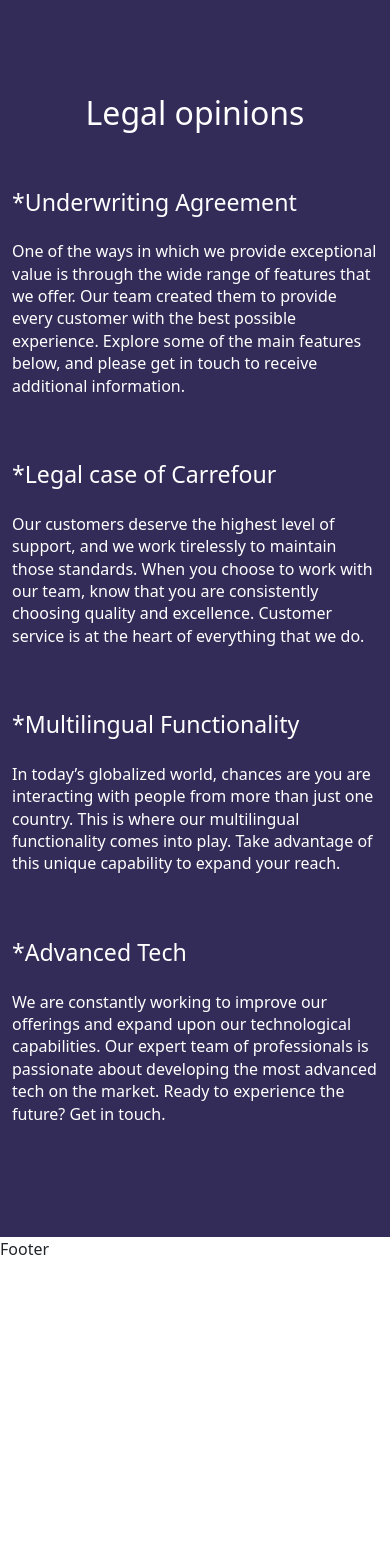
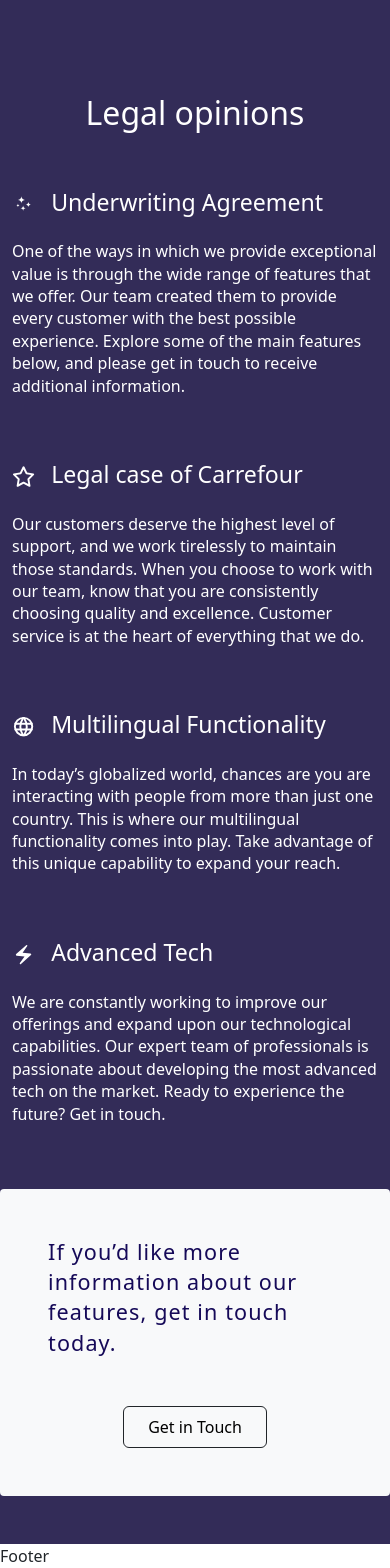
Before and after one commit to Ahmedmeid99/Mohamed-El-Gammal, a React (Vite) app: page / in a window 390 px wide. Shown: the part 3421-4989 px from the top of the page. Before the commit the page ends 4682 px from the top, so only its background shows below. Built offline with nearby package versions, Linux system fonts and the light colour scheme.

Commit message:
add our people section

```diff
--- a/src/components/LegalOpinions/index.jsx
+++ b/src/components/LegalOpinions/index.jsx
@@ -1,3 +1,8 @@
+import { FaRegStar } from 'react-icons/fa6'
+import { MdOutlineElectricBolt } from 'react-icons/md'
+import { TbWorld } from 'react-icons/tb'
+import { WiStars } from 'react-icons/wi'
+
 const LegalOpinions = () => {
   return (
     <section className="section legal-opinions w-100 pt-5 pb-5">
@@ -7,8 +12,10 @@ const LegalOpinions = () => {
       <div className="container">
         <div className="d-flex justify-content-center align-items-center flex-column flex-md-row gap-5 mb-5">
           <div className="option">
-            <h3 className=" text-white mb-4">
-              <span>*</span>
+            <h3 className=" text-white mb-4 d-flex justify-content-start align-items-end gap-3">
+              <span>
+                <WiStars />
+              </span>
               <span>Underwriting Agreement</span>
             </h3>
             <p className=" text-white  fs-6">
@@ -20,8 +27,10 @@ const LegalOpinions = () => {
             </p>
           </div>
           <div className="option">
-            <h3 className=" text-white mb-4">
-              <span>*</span>
+            <h3 className=" text-white mb-4 d-flex justify-content-start align-items-end gap-3">
+              <span>
+                <FaRegStar />
+              </span>
               <span>Legal case of Carrefour</span>
             </h3>
             <p className=" text-white fs-6">
@@ -35,8 +44,10 @@ const LegalOpinions = () => {
         </div>
         <div className="d-flex justify-content-center align-items-center flex-column flex-md-row gap-5 mb-5">
           <div className="option">
-            <h3 className=" text-white mb-4">
-              <span>*</span>
+            <h3 className=" text-white mb-4 d-flex justify-content-start align-items-end gap-3">
+              <span>
+                <TbWorld />
+              </span>
               <span>Multilingual Functionality</span>
             </h3>
             <p className=" text-white  fs-6">
@@ -47,8 +58,10 @@ const LegalOpinions = () => {
             </p>
           </div>
           <div className="option">
-            <h3 className=" text-white mb-4">
-              <span>*</span>
+            <h3 className=" text-white mb-4 d-flex justify-content-start align-items-end gap-3">
+              <span>
+                <MdOutlineElectricBolt />
+              </span>
               <span>Advanced Tech</span>
             </h3>
             <p className=" text-white  fs-6">
@@ -60,6 +73,12 @@ const LegalOpinions = () => {
           </div>
         </div>
       </div>
+      <div className="feature-contact container d-flex justify-content-center align-items-center flex-column bg-light p-5  rounded-1">
+        <p className='fs-4 ui-text-900 mb-5'>
+          If you’d like more information about our features, get in touch today.
+        </p>
+        <button className="btn btn-light border border-dark py-2 px-4">Get in Touch</button>
+      </div>
     </section>
   )
 }
--- a/src/index.css
+++ b/src/index.css
@@ -253,17 +253,22 @@ header .sm-menu li .active {
 /* ----------------- */
 .other-links {
   position: absolute;
-  top: 90%;
+  top: 100%;
   left: 0;
   transform: translateY(30px);
   padding: 30px;
   background: var(--primary-900);
-  margin-top: 0px;
+  margin-top: -3px;
   border-bottom: 5px solid var(--primary-700);
+  border-top: 5px solid var(--primary-700);
   transition: 0.3s;
   opacity: 0;
   z-index: -1;
   pointer-events: none;
+  /* try */
+  background-color: rgba(255, 255, 255, 0.2);
+  backdrop-filter: blur(30px);
+  box-shadow: 3px 3px 3px rgba(0, 0, 0, 0.089);
 }
 
 .other-links:hover,
@@ -294,6 +299,9 @@ header .menu li span:hover + .other-links {
   position: relative;
   z-index: 999;
   white-space: initial;
+  /* try */
+  border-bottom: 1px solid var(--primary-900);
+  color: var(--primary-900) !important;
 }
 .sublinks ul li:last-child a {
   border-bottom: 1px solid transparent !important;
@@ -464,6 +472,10 @@ section.our-people {
 .legal-opinions p {
   max-width: 90rem;
 }
+
+.feature-contact p{
+  letter-spacing: 1.1px;
+}
 @media (max-width: 1400px) {
 }
 @media (max-width: 1200px) {
@@ -475,7 +487,9 @@ section.our-people {
     flex-direction: column !important;
     padding: 1rem;
   }
-
+  .logo {
+    height: 4rem;
+  }
   header .menu li a,
   header .menu li span {
     padding: 10px !important;
@@ -533,9 +547,7 @@ section.our-people {
   header .menu li span {
     white-space: initial;
   }
-  header .logo {
-    height: 4rem;
-  }
+
   .ui-btn-open {
     position: absolute;
     top: 1rem;
--- a/src/layout/Navbar/index.jsx
+++ b/src/layout/Navbar/index.jsx
@@ -30,7 +30,7 @@ const Navbar = () => {
     backgroundRepeat: 'no-repeat',
     width: '30rem',
     height: '60vh',
-    opacity: '.5',
+    opacity: '.8',
     borderRadius: '1rem',
   }
 
@@ -66,7 +66,7 @@ const Navbar = () => {
               <span className="nav-link position-relative d-block text-uppercase fs-6 pt-4 pb-4 ps-3 pe-3 ui-text-200">
                 <span>Practice Areas</span>
                 <span className="drop-down-icon">
-                  <RiArrowDropDownLine />
+                  {/* <RiArrowDropDownLine /> */}
                 </span>
               </span>
               <div className="other-links w-100 d-flex justify-content-between align-items-start gap-4">
@@ -147,25 +147,13 @@ const Navbar = () => {
             </li>
 
             <li>
-              <NavItem
-                text="Our Valued Clients"
-                to="/Clients"
-                style="small"
-              />
+              <NavItem text="Our Valued Clients" to="/Clients" style="small" />
             </li>
             <li>
-              <NavItem
-                text="Legal opinions"
-                to="/opinions"
-                style=" small"
-              />
+              <NavItem text="Legal opinions" to="/opinions" style=" small" />
             </li>
             <li>
-              <NavItem
-                text="Testimonials"
-                to="/Testimonials"
-                style=" small"
-              />
+              <NavItem text="Testimonials" to="/Testimonials" style=" small" />
             </li>
             <li>
               <NavItem text="Contact" to="/Contact" style=" small" />
```
